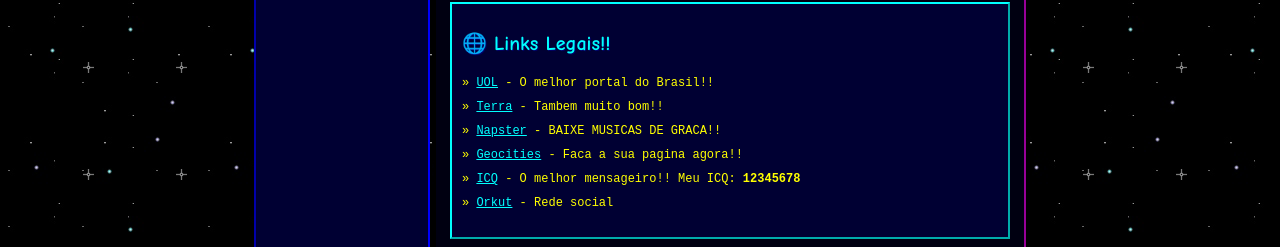
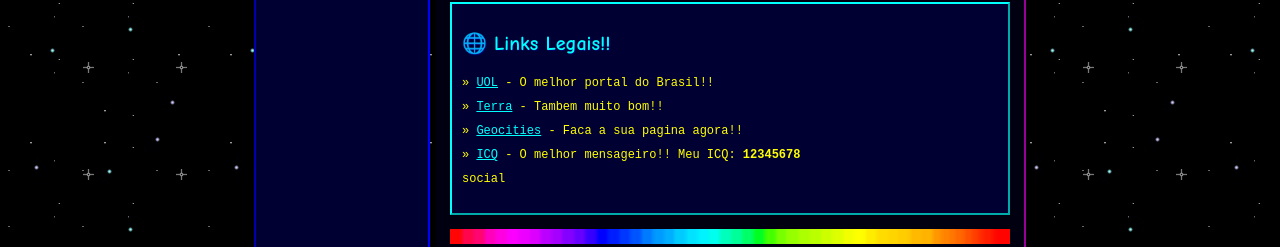
Before and after one commit to batcha/incrivel, a plain HTML site: page home.html in a window 1280 px wide. Shown: the part 880-1127 px from the top of the page. Drawn offline with Linux system fonts and the light colour scheme.

Commit message:
Pequeno ajuste

```diff
--- a/home.html
+++ b/home.html
@@ -168,14 +168,10 @@
                         &raquo; <a href="http://www.uol.com.br" target="_blank">UOL</a> - O melhor portal do
                         Brasil!!<br>
                         &raquo; <a href="http://www.terra.com.br" target="_blank">Terra</a> - Tambem muito bom!!<br>
-                        &raquo; <a href="http://www.napster.com" target="_blank">Napster</a> - BAIXE MUSICAS DE
-                        GRACA!!<br>
                         &raquo; <a href="http://www.geocities.com" target="_blank">Geocities</a> - Faca a sua pagina
                         agora!!<br>
                         &raquo; <a href="http://www.icq.com" target="_blank">ICQ</a> - O melhor mensageiro!! Meu ICQ:
                         <strong>12345678</strong><br>
-                        &raquo; <a href="#"
-                            onclick="alert('Site em manutencao!! Volte depois!!'); return false;">Orkut</a> - Rede
                         social <span class="badge-new">NEW</span><br>
                     </p>
                 </div>
```
